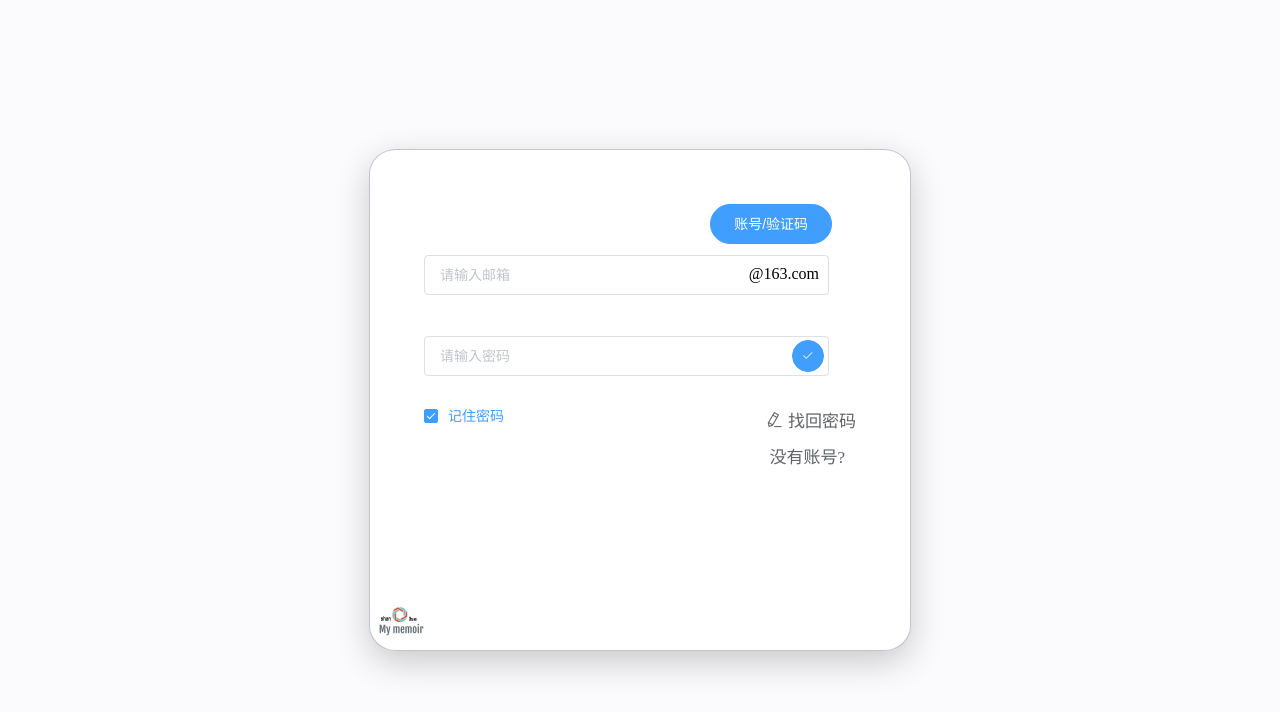
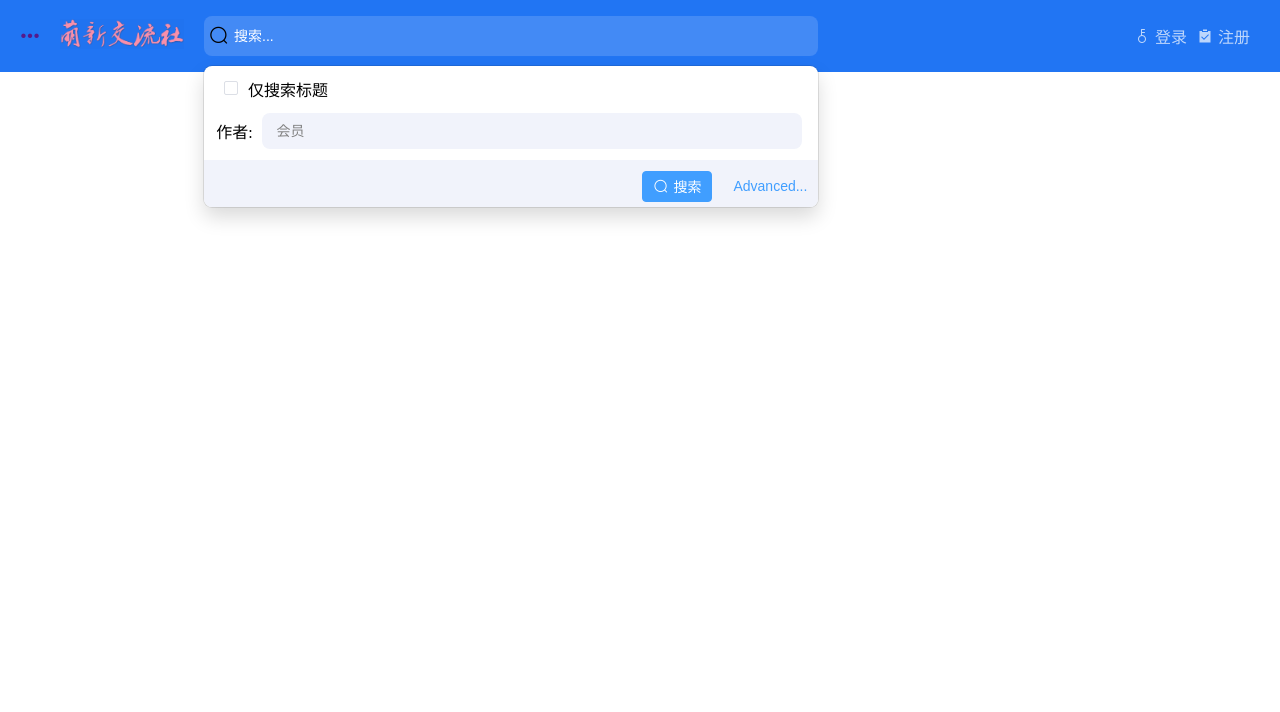
Before and after one commit to newcodeteam/newcodebbs-vue, a Vue app: page /#/home in a window 1280 px wide. Before the commit this address led to /#/login. Shown: the top 712 px of the page. Built offline with nearby package versions, Linux system fonts and the light colour scheme; no server answers.

Commit message:
更新首页

```diff
--- a/public/index.html
+++ b/public/index.html
@@ -6,6 +6,7 @@
     <meta name="viewport" content="width=device-width,initial-scale=1.0">
     <link rel="icon" href="<%= BASE_URL %>logo.ico">
     <title><%= htmlWebpackPlugin.options.title %></title>
+    <meta id="viewport" name="viewport" content="width=device-width; initial-scale=1.0; maximum-scale=1; user-scalable=no;">
   </head>
   <body>
     <noscript>
--- /dev/null
+++ b/src/components/Header/index.vue
@@ -0,0 +1,186 @@
+<template>
+  <div class="header">
+    <div class="left">
+      <a href="" @click.prevent="t()"><i class="el-icon-more"></i></a>
+      <a id="logo" href=""><img src="./logo.png" alt="" /></a>
+      <div class="search">
+        <i class="el-icon-search"></i>
+        <el-input v-model="search" placeholder="搜索..."></el-input>
+        <div class="menu">
+          <div id="tittle"><el-checkbox /><span>仅搜索标题</span></div>
+          <div id="user">
+            <span>作者:</span
+            ><el-input v-model="user" placeholder="会员" id="te"></el-input>
+          </div>
+          <div id="bottom">
+            <el-button type="primary" icon="el-icon-search">搜索</el-button>
+            <el-button type="text">Advanced...</el-button>
+          </div>
+        </div>
+      </div>
+    </div>
+
+    <div class="right">
+      <el-link icon="el-icon-key" :underline="false" class="link">登录</el-link>
+      <el-link icon="el-icon-s-claim" :underline="false" class="link" id="link"
+        >注册</el-link
+      >
+    </div>
+  </div>
+</template>
+
+<script>
+export default {
+  name: "Header",
+  data() {
+    return {
+      search: "",
+      user: "",
+    };
+  },
+  methods: {
+    t() {
+      console.log(111);
+    },
+  },
+};
+</script>
+
+<style>
+/* 导航栏头部 */
+.header {
+  height: 9vh;
+  width: 100vw;
+  background-color: #2175f3;
+  display: flex;
+  align-items: center;
+  position: fixed;
+}
+/* 左侧内容 */
+.left {
+  width: 80%;
+  display: flex;
+  align-items: center;
+}
+.left a ~ *,
+.left a {
+  margin-left: 20px;
+}
+/* 菜单栏按钮 */
+.el-icon-more {
+  font-size: 20px;
+}
+/* logo */
+img {
+  height: 30px;
+  width: 124px;
+}
+/* 搜索框 */
+.el-input input {
+  padding: 0% 15px 0 30px;
+  background-color: #438af5;
+  border: none;
+  border-radius: 8px;
+}
+.el-input input::placeholder {
+  color: white;
+}
+.search {
+  display: flex;
+  align-items: center;
+  position: relative;
+  width: 60%;
+}
+.el-icon-search {
+  font-size: 20px;
+  position: absolute;
+  left: 5px;
+  z-index: 1;
+}
+.el-input input:focus {
+  background-color: white;
+}
+/* 搜索框弹窗 */
+.menu {
+  position: absolute;
+  bottom: -151px;
+  border-radius: 8px;
+  height: 141px;
+  width: 100%;
+  background-color: #ffffff;
+  box-shadow: 0px 10px 20px rgba(0, 0, 0, 0.15),
+    rgba(0, 0, 0, 0.1) 0px 0px 0px 1px;
+}
+/* 弹框上部 */
+#tittle {
+  display: flex;
+  height: 33%;
+  margin-left: 10px;
+  align-items: center;
+}
+#tittle span {
+  padding: 0 0 0 10px;
+  color: black;
+}
+/* 弹框中部 */
+#user {
+  display: flex;
+  justify-content: space-around;
+  align-items: center;
+}
+#user .el-input input {
+  padding: 0 15px;
+  height: 36px;
+  width: 97%;
+}
+#user span {
+  width: 50px;
+  margin-left: 2%;
+}
+#te {
+  background-color: #f1f3fb;
+}
+
+#te::placeholder {
+  color: gray;
+}
+/* 弹框下部 */
+#bottom {
+  display: flex;
+  height: 33%;
+  width: 100%;
+  align-items: center;
+  justify-content: flex-end;
+  background-color: #f1f3fb;
+  position: absolute;
+  bottom: 0px;
+  border-bottom-left-radius: 8px;
+  border-bottom-right-radius: 8px;
+}
+#bottom .el-icon-search {
+  position: relative;
+  left: 0px;
+  font-size: 15px;
+}
+#bottom .el-button {
+  margin-right: 0 10px 0 0;
+  margin-top: 5px;
+  padding: 7px 10px;
+}
+/* 登录 注册标签 */
+.right {
+  width: 20%;
+  display: flex;
+  justify-content: flex-end;
+}
+#link {
+  margin-right: 30px;
+}
+.link {
+  margin-right: 10px;
+  font-size: 16px;
+}
+.el-link.el-link--default {
+  color: rgba(255, 255, 255, 0.7);
+}
+</style>
--- a/src/main.js
+++ b/src/main.js
@@ -5,11 +5,12 @@ import router from './router/index'
 //引入vuex
 import store from './store'
 //引入Element UI组件库
-import { Button,Link ,Checkbox,Input} from 'element-ui'
+import { Button,Link ,Checkbox,Input, Icon} from 'element-ui'
 Vue.use(Button)
 Vue.use(Link)
 Vue.use(Checkbox)
 Vue.use(Input)
+Vue.use(Icon)
 
 Vue.config.productionTip = false
 new Vue({
--- /dev/null
+++ b/src/pages/Home/index.vue
@@ -0,0 +1,15 @@
+<template>
+  <div>
+    <Header />
+  </div>
+</template>
+
+<script>
+import Header from "../../components/Header";
+export default {
+  name: "home",
+  components: { Header },
+};
+</script>
+
+<style></style>
--- a/src/router/router.js
+++ b/src/router/router.js
@@ -1,5 +1,6 @@
 import Login from '../pages/Login'
 import Register from '../pages/Register'
+import Home from '../pages/Home'
 export default[
     {
         name:'Login',
@@ -12,10 +13,15 @@ export default[
         component:Register
     },
     {
+        name:'Home',
+        path:'/home',
+        component:Home
+    },
+    {
         //没写就是任意路由都是定向这个
         path:'*',
         //重定向
-        redirect:'/login'
+        redirect:'/home'
     }
 
 ]
```
Also changed, not shown: src/components/test/test.vue (deleted, +0 -13 lines), src/components/Header/logo.png (added).
